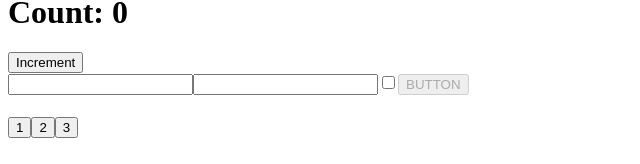
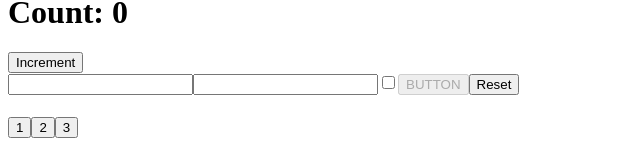
Before and after one commit to AlexRicci93/REACT-EXERCISES, a React (Create React App) app: page / in a window 1280 px wide. Shown: the part 289-453 px from the top of the page, without its empty margins (0-640 px from the left). Built offline with nearby package versions, Linux system fonts and the light colour scheme.

Commit message:
forms-04

```diff
--- a/src/ClickTracker.js
+++ b/src/ClickTracker.js
@@ -21,6 +21,8 @@ export class ClickTracker extends React.Component {
 
     }
 
+
+
     render() {
 
         return (
@@ -30,6 +32,7 @@ export class ClickTracker extends React.Component {
                 <button name="ciao" onClick={this.handleTrackerButton}>1</button>
                 <button name="ciaooo" onClick={this.handleTrackerButton}>2</button>
                 <button name="tao" onClick={this.handleTrackerButton}>3</button>
+
             </div>
         )
     }
--- a/src/Login.js
+++ b/src/Login.js
@@ -29,6 +29,18 @@ export class Login extends React.Component {
 
 
 
+
+    handleResetButton = () => {
+
+        this.setState({
+            username: '',
+            password: '',
+            remember: false
+        })
+    }
+
+
+
     handleLoginInputs = (event) => {
 
         let name = event.target.name
@@ -56,6 +68,7 @@ export class Login extends React.Component {
             <input name="password" type="password" value={this.state.password} onChange={this.handleLoginInputs}/>
             <input name="remember" type="checkbox" checked={this.state.remember} onChange={this.handleLoginInputs}/>
             <button disabled={!this.state.username || !this.state.password} onClick={this.handleLogin}>BUTTON</button>
+            <button onClick={this.handleResetButton}>Reset</button>
             </>
         )
     }
```
